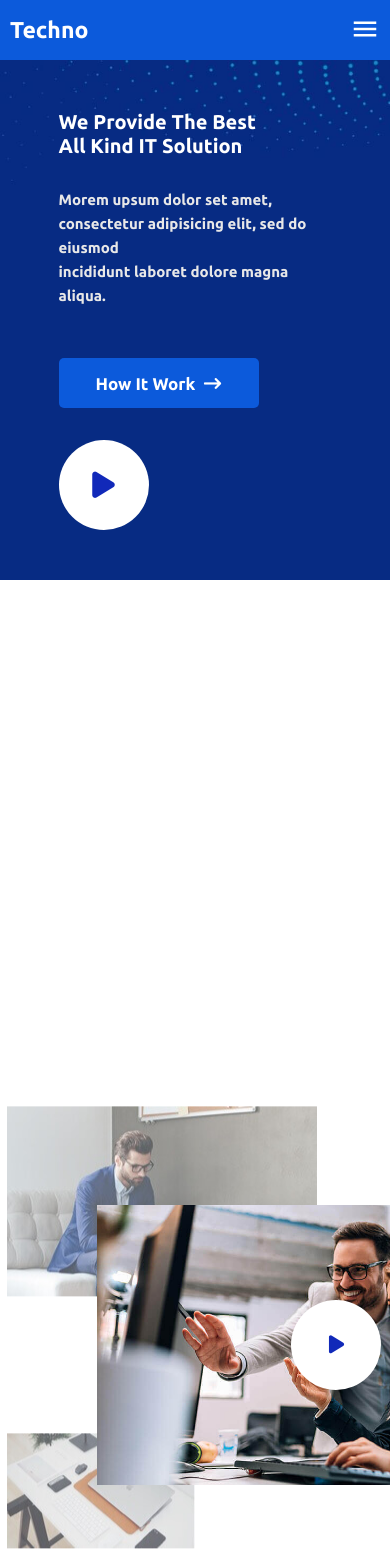
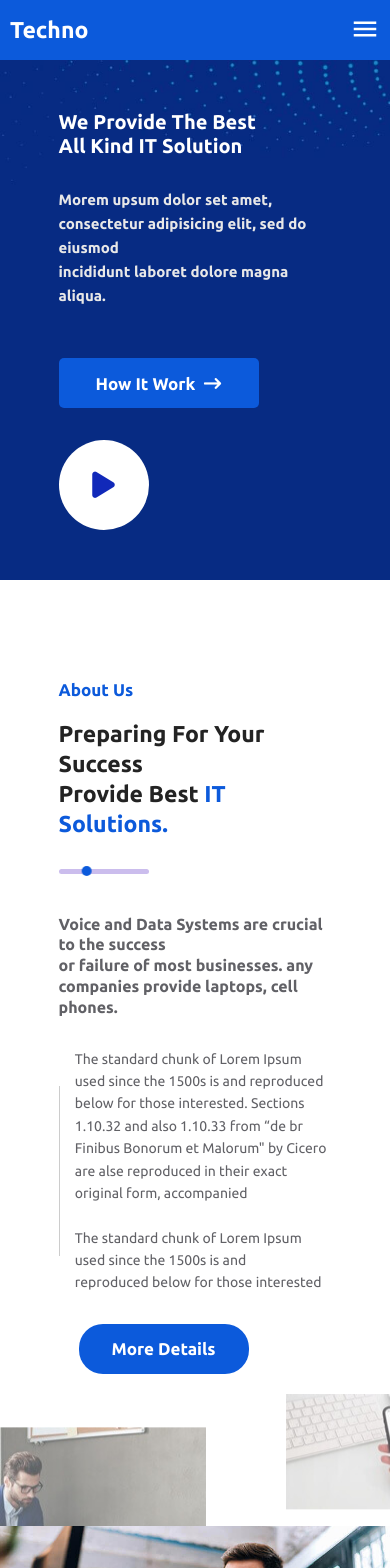
Before and after one commit to gyamficodes/vue-website, a Vue app: page / in a window 390 px wide. Shown: the top 1568 px of the page. Built offline with nearby package versions, Linux system fonts and the light colour scheme.

Commit message:
src/aboutpage responsive started.

```diff
--- a/src/assets/Sass/Style.css
+++ b/src/assets/Sass/Style.css
@@ -1824,6 +1824,21 @@
   .banner-page .content-image {
     display: none;
   }
+  .About-menu {
+    flex-wrap: wrap !important;
+  }
+  .About-menu .page-text h2 {
+    font-size: 17px !important;
+  }
+  .About-menu .page-text h1 {
+    font-size: 23px !important;
+  }
+  .About-menu .page-text h3 {
+    font-size: 16px !important;
+  }
+  .About-menu .page-text p {
+    font-size: 14px !important;
+  }
 }
 @media (min-width: 576px) and (max-width: 767.98px) {
   .nav {
--- a/src/assets/Sass/_Responsive.scss
+++ b/src/assets/Sass/_Responsive.scss
@@ -19,6 +19,28 @@
       display: none;
     }
   }
+  .About-menu{
+
+    flex-wrap: wrap !important;
+    .page-text{
+        h2{
+            font-size: 17px !important;
+        }
+        h1{
+            font-size: 23px !important;
+        }
+        h3{
+            font-size: 16px !important;
+        }
+        p{
+            font-size: 14px !important;
+
+        }
+    }
+  }
+
+
+
 }
 
 // Small devices (landscape phones, 576px and up)
```
Also changed, not shown: 1 other file (tests, documents, lock files or other folders).
